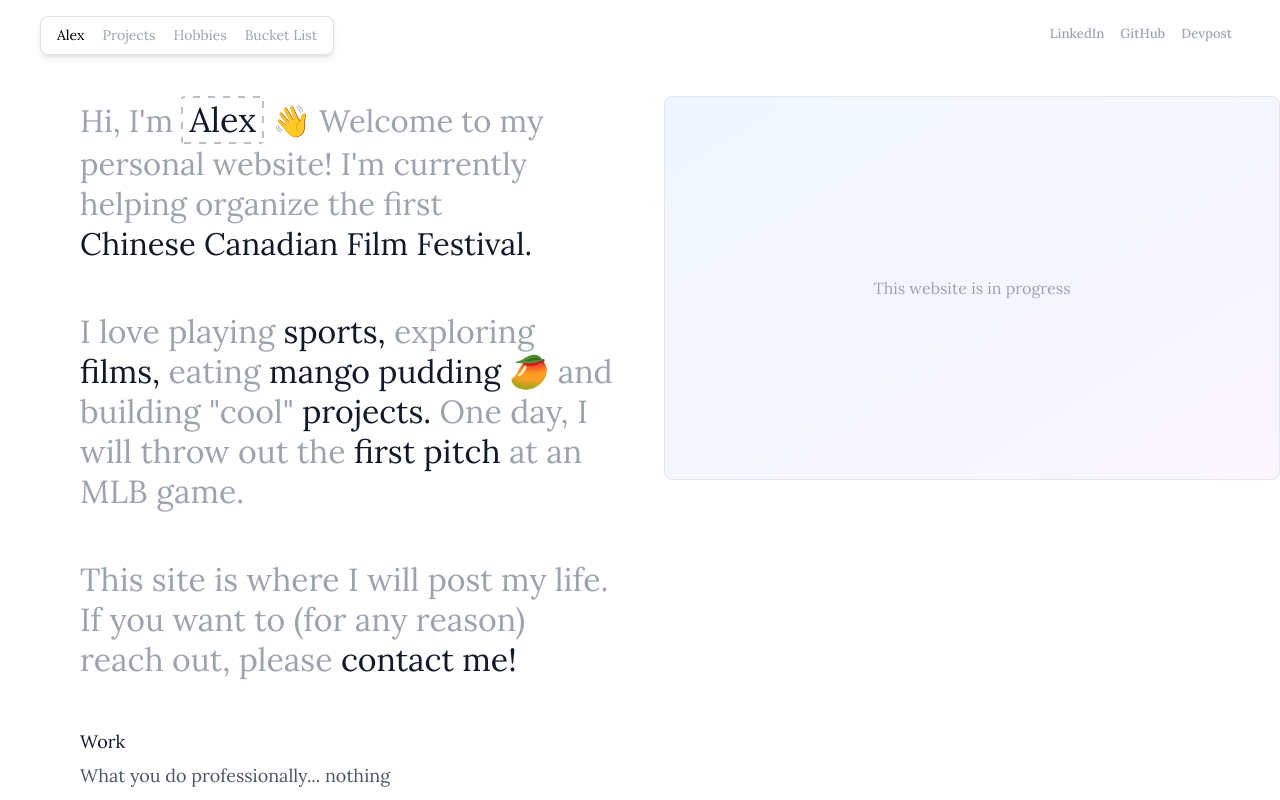
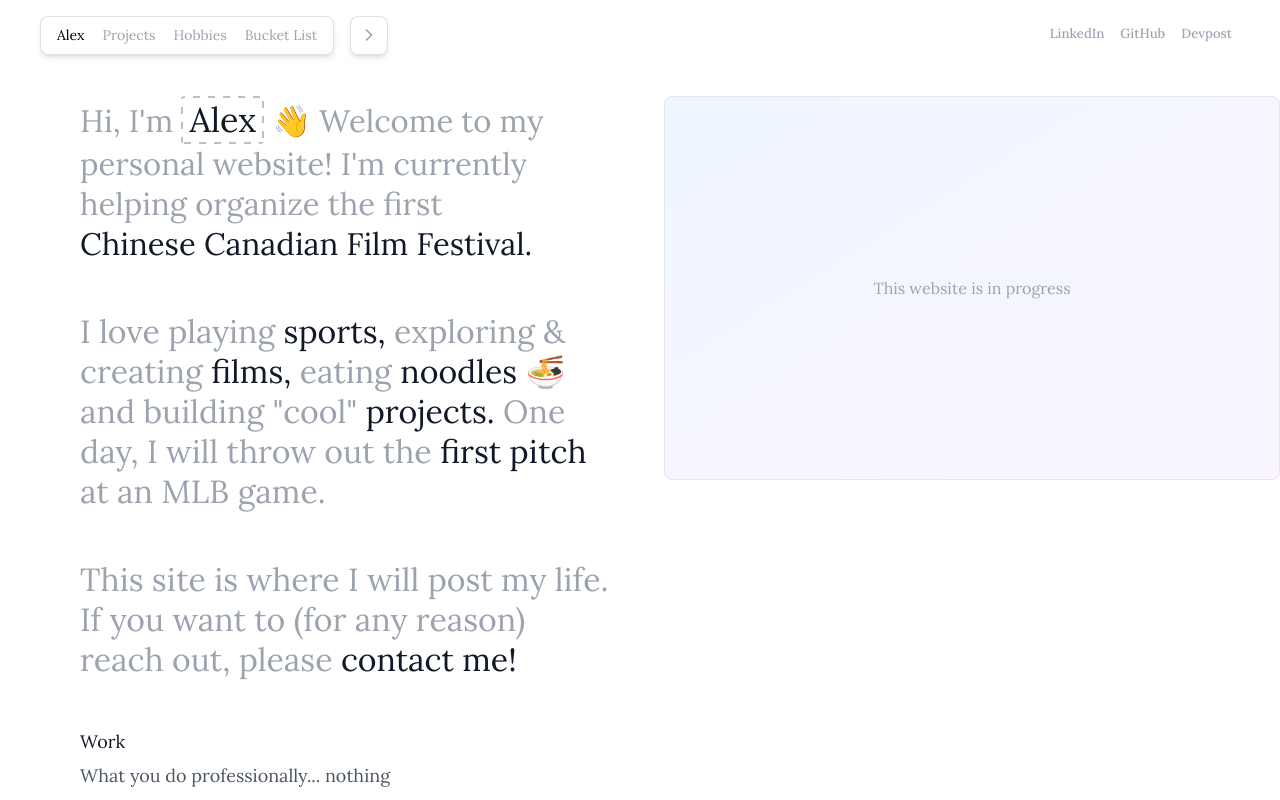
Before and after one commit to alextgu/alextgu.github.io, a React (Vite) app: page /#/ in a window 1280 px wide. Shown: the top 800 px of the page. Built offline with nearby package versions, Linux system fonts and the light colour scheme.

Commit message:
iconbar added

```diff
--- a/src/App.jsx
+++ b/src/App.jsx
@@ -1,16 +1,22 @@
 import { HashRouter as Router, Routes, Route } from 'react-router-dom';
-import Sidebar from './components/Sidebar';
+import Sidebar from './components/SideBar';
 import SocialBar from './components/SocialBar';
-import Home from './components/sections/Home';
+import IconBar from './components/IconBar';
+import Home from './components/sections/home';
 import Projects from './components/sections/Projects';
 import Hobbies from './components/sections/Hobbies';
 import BucketList from './components/sections/BucketList';
 
+
 function App() {
   return (
     <Router>
+      <div className="flex items-center gap-4">
       <Sidebar />
+      <IconBar />
+      </div>
       <SocialBar />
+
       <Routes>
         <Route path="/" element={<Home />} />
         <Route path="/projects" element={<Projects />} />
--- /dev/null
+++ b/src/components/IconBar.css
@@ -0,0 +1,10 @@
+@keyframes slideDown {
+    0% {
+      transform: translateY(-100%);
+      opacity: 1;
+    }
+    100% {
+      transform: translateY(100%);
+      opacity: 0;
+    }
+  }
--- a/src/components/Iconbar.jsx
+++ b/src/components/Iconbar.jsx
@@ -0,0 +1,96 @@
+import { useState } from 'react';
+import { Lightbulb, Moon, Volume2, VolumeX, Sun, Snowflake, Leaf, Flower2, ChevronRight } from 'lucide-react';
+import './IconBar.css';
+
+function IconBar() {
+  const [isOpen, setIsOpen] = useState(false);
+  const [isDarkMode, setIsDarkMode] = useState(false);
+  const [isMusicOn, setIsMusicOn] = useState(false);
+  const [season, setSeason] = useState(0); // 0=summer, 1=fall, 2=winter, 3=spring
+  const [isAnimating, setIsAnimating] = useState(false);
+
+  const toggleIconBar = () => {
+    setIsOpen(!isOpen);
+  };
+
+  const handleIconClick = (callback) => {
+    if (isAnimating) return; // Prevent spam
+
+    setIsAnimating(true);
+    callback();
+
+    setTimeout(() => {
+      setIsAnimating(false);
+    }, 1000); // Cooldown duration in ms
+  };
+
+  const seasonIcons = [
+    <Sun size={20} />,
+    <Leaf size={20} />,
+    <Snowflake size={20} />,
+    <Flower2 size={20} />
+  ];
+
+  return (
+    <div>
+  {/* Toggle Button */}
+  <button
+  onClick={toggleIconBar}
+  className="fixed top-4 left-[350px] z-50 bg-white/70 dark:bg-zinc-900/70 backdrop-blur-md border border-gray-300/70 dark:border-zinc-700/70 rounded-lg px-2 py-[0.53rem] shadow-md hover:bg-gray-200/70 dark:hover:bg-zinc-800/70"
+>
+<ChevronRight size={20} className={`text-gray-400 dark:text-zinc-500 transition-transform duration-200 ${isOpen ? 'rotate-180' : ''}`} />
+  </button>
+
+ {/* Icon Container */}
+ <div
+   className={`fixed top-4 left-[390px] bg-white/70 dark:bg-zinc-900/70 backdrop-blur-md border border-gray-300/70 dark:border-zinc-700/70 rounded-lg px-2 py-[0.21rem] flex gap-0.5 items-center transition-all duration-600 ease-in-out shadow-md z-40
+        ${isOpen ? 'translate-x-0 opacity-100' : '-translate-x-full opacity-0 pointer-events-none'}`}
+>
+<span className="relative inline-block group">
+  <button
+    onClick={() => handleIconClick(() => setIsDarkMode(!isDarkMode))}
+    className="text-gray-400 dark:text-zinc-500 transition-colors px-2 py-1 rounded-md hover:bg-gray-300/80 dark:hover:bg-zinc-700/80 relative overflow-hidden"
+  >
+    {isDarkMode ? <Moon size={20} /> : <Lightbulb size={20} />}
+    {isAnimating && (
+      <span className="absolute inset-0 bg-black/10 animate-[slideDown_1s_ease-out]" />
+    )}
+  </button>
+  <span className="absolute top-full left-1/2 transform -translate-x-1/2 mt-2 opacity-0 w-max px-1.5 py-0.5 text-xs text-gray-500 dark:text-zinc-400 bg-white border border-gray-300 rounded-md pointer-events-none shadow-md transition-opacity duration-300 delay-400 group-hover:opacity-100">
+    Display Light/Dark
+  </span>
+</span>
+<span className="relative inline-block group">
+  <button
+    onClick={() => handleIconClick(() => setIsMusicOn(!isMusicOn))}
+    className="text-gray-400 dark:text-zinc-500 transition-colors px-2 py-1 rounded-md hover:bg-gray-300/80 dark:hover:bg-zinc-700/80 relative overflow-hidden"
+  >
+    {isMusicOn ? <Volume2 size={20} /> : <VolumeX size={20} />}
+    {isAnimating && (
+      <span className="absolute inset-0 bg-black/10 animate-[slideDown_1s_ease-out]" />
+    )}
+  </button>
+  <span className="absolute top-full left-1/2 transform -translate-x-1/2 mt-2 opacity-0 w-max px-1.5 py-0.5 text-xs text-gray-500 dark:text-zinc-400 bg-white border border-gray-300 rounded-md pointer-events-none shadow-md transition-opacity duration-300 delay-400 group-hover:opacity-100">
+    Music On/Off
+  </span>
+</span>
+<span className="relative inline-block group">
+  <button
+    onClick={() => handleIconClick(() => setSeason((season + 1) % 4))}
+    className="text-gray-400 dark:text-zinc-500 transition-colors px-2 py-1 rounded-md hover:bg-gray-300/80 dark:hover:bg-zinc-700/80 relative overflow-hidden"
+  >
+    {seasonIcons[season]}
+    {isAnimating && (
+      <span className="absolute inset-0 bg-black/10 animate-[slideDown_1s_ease-out]" />
+    )}
+  </button>
+  <span className="absolute top-full left-1/2 transform -translate-x-1/2 mt-2 opacity-0 w-max px-1.5 py-0.5 text-xs text-gray-500 dark:text-zinc-400 bg-white border border-gray-300 rounded-md pointer-events-none shadow-md transition-opacity duration-300 delay-400 group-hover:opacity-100">
+    Change Season
+  </span>
+</span>
+      </div>
+    </div>
+  );
+}
+
+export default IconBar;
--- a/src/components/sections/home.jsx
+++ b/src/components/sections/home.jsx
@@ -67,15 +67,15 @@ function Home() {
                 </span>
               </span>
             </Link>{' '}
-            exploring{' '}
+            exploring & creating{' '}
             <Link to="/hobbies">
               <span className="highlight-word highlight-green text-gray-900 dark:text-white">films,</span>
             </Link>{' '}
             eating{' '}
             <Link to="/hobbies">
-              <span className="highlight-word highlight-green text-gray-900 dark:text-white">mango pudding</span>
+              <span className="highlight-word highlight-green text-gray-900 dark:text-white">noodles 🍜</span>
             </Link>{' '}
-            🥭 and building "
+            and building "
 
             <span className="interactive-word-wrapper cursor-pointer" onClick={handleWordClick}>
               <span className="rotating-word">{rotatingWords[wordIndex]}</span>
--- a/src/index.css
+++ b/src/index.css
@@ -5,3 +5,72 @@
 html {
     scroll-behavior: smooth;
   }
+
+
+
+@layer base {
+  :root {
+        --background: 0 0% 100%;
+        --foreground: 0 0% 3.9%;
+        --card: 0 0% 100%;
+        --card-foreground: 0 0% 3.9%;
+        --popover: 0 0% 100%;
+        --popover-foreground: 0 0% 3.9%;
+        --primary: 0 0% 9%;
+        --primary-foreground: 0 0% 98%;
+        --secondary: 0 0% 96.1%;
+        --secondary-foreground: 0 0% 9%;
+        --muted: 0 0% 96.1%;
+        --muted-foreground: 0 0% 45.1%;
+        --accent: 0 0% 96.1%;
+        --accent-foreground: 0 0% 9%;
+        --destructive: 0 84.2% 60.2%;
+        --destructive-foreground: 0 0% 98%;
+        --border: 0 0% 89.8%;
+        --input: 0 0% 89.8%;
+        --ring: 0 0% 3.9%;
+        --chart-1: 12 76% 61%;
+        --chart-2: 173 58% 39%;
+        --chart-3: 197 37% 24%;
+        --chart-4: 43 74% 66%;
+        --chart-5: 27 87% 67%;
+        --radius: 0.5rem;
+    }
+  .dark {
+        --background: 0 0% 3.9%;
+        --foreground: 0 0% 98%;
+        --card: 0 0% 3.9%;
+        --card-foreground: 0 0% 98%;
+        --popover: 0 0% 3.9%;
+        --popover-foreground: 0 0% 98%;
+        --primary: 0 0% 98%;
+        --primary-foreground: 0 0% 9%;
+        --secondary: 0 0% 14.9%;
+        --secondary-foreground: 0 0% 98%;
+        --muted: 0 0% 14.9%;
+        --muted-foreground: 0 0% 63.9%;
+        --accent: 0 0% 14.9%;
+        --accent-foreground: 0 0% 98%;
+        --destructive: 0 62.8% 30.6%;
+        --destructive-foreground: 0 0% 98%;
+        --border: 0 0% 14.9%;
+        --input: 0 0% 14.9%;
+        --ring: 0 0% 83.1%;
+        --chart-1: 220 70% 50%;
+        --chart-2: 160 60% 45%;
+        --chart-3: 30 80% 55%;
+        --chart-4: 280 65% 60%;
+        --chart-5: 340 75% 55%;
+    }
+}
+
+
+
+@layer base {
+  * {
+    @apply border-border;
+    }
+  body {
+    @apply bg-background text-foreground;
+    }
+}
--- /dev/null
+++ b/src/lib/utils.js
@@ -0,0 +1,6 @@
+import { clsx } from "clsx";
+import { twMerge } from "tailwind-merge"
+
+export function cn(...inputs) {
+  return twMerge(clsx(inputs));
+}
--- a/tailwind.config.js
+++ b/tailwind.config.js
@@ -1,6 +1,6 @@
 /** @type {import('tailwindcss').Config} */
 export default {
-  darkMode: 'class',
+  darkMode: ['class', 'class'],
   content: [
     "./index.html",
     "./src/**/*.{js,ts,jsx,tsx}",
@@ -8,15 +8,66 @@ export default {
   theme: {
   	extend: {
   		fontFamily: {
-        sans: ['Lora', 'Georgia', 'serif'],
+  			sans: [
+  				'Lora',
+  				'Georgia',
+  				'serif'
+  			]
   		},
   		fontWeight: {
-        thin: '300',
+  			thin: '300'
   		},
   		screens: {
-        mid: '2200px',
+  			mid: '2200px'
   		},
+  		borderRadius: {
+  			lg: 'var(--radius)',
+  			md: 'calc(var(--radius) - 2px)',
+  			sm: 'calc(var(--radius) - 4px)'
   		},
+  		colors: {
+  			background: 'hsl(var(--background))',
+  			foreground: 'hsl(var(--foreground))',
+  			card: {
+  				DEFAULT: 'hsl(var(--card))',
+  				foreground: 'hsl(var(--card-foreground))'
   			},
-  plugins: [],
+  			popover: {
+  				DEFAULT: 'hsl(var(--popover))',
+  				foreground: 'hsl(var(--popover-foreground))'
+  			},
+  			primary: {
+  				DEFAULT: 'hsl(var(--primary))',
+  				foreground: 'hsl(var(--primary-foreground))'
+  			},
+  			secondary: {
+  				DEFAULT: 'hsl(var(--secondary))',
+  				foreground: 'hsl(var(--secondary-foreground))'
+  			},
+  			muted: {
+  				DEFAULT: 'hsl(var(--muted))',
+  				foreground: 'hsl(var(--muted-foreground))'
+  			},
+  			accent: {
+  				DEFAULT: 'hsl(var(--accent))',
+  				foreground: 'hsl(var(--accent-foreground))'
+  			},
+  			destructive: {
+  				DEFAULT: 'hsl(var(--destructive))',
+  				foreground: 'hsl(var(--destructive-foreground))'
+  			},
+  			border: 'hsl(var(--border))',
+  			input: 'hsl(var(--input))',
+  			ring: 'hsl(var(--ring))',
+  			chart: {
+  				'1': 'hsl(var(--chart-1))',
+  				'2': 'hsl(var(--chart-2))',
+  				'3': 'hsl(var(--chart-3))',
+  				'4': 'hsl(var(--chart-4))',
+  				'5': 'hsl(var(--chart-5))'
   			}
+  		}
+  	}
+  },
+  plugins: [require("tailwindcss-animate")],
+}
--- a/vite.config.js
+++ b/vite.config.js
@@ -1,8 +1,12 @@
-import { defineConfig } from 'vite'
-import react from '@vitejs/plugin-react'
+import { defineConfig } from 'vite';
+import react from '@vitejs/plugin-react';
+import path from 'path';
 
-// https://vite.dev/config/
 export default defineConfig({
   plugins: [react()],
-  base: '/',
-})
+  resolve: {
+    alias: {
+      '@': path.resolve(__dirname, 'src'),
+    },
+  },
+});
```
Also changed, not shown: jsconfig.json (added, +9 -0 lines), package.json (+7 -1 lines), components.json (added), 1 other file (tests, documents, lock files or other folders). Lines whose indentation alone changed are shown as unchanged.
